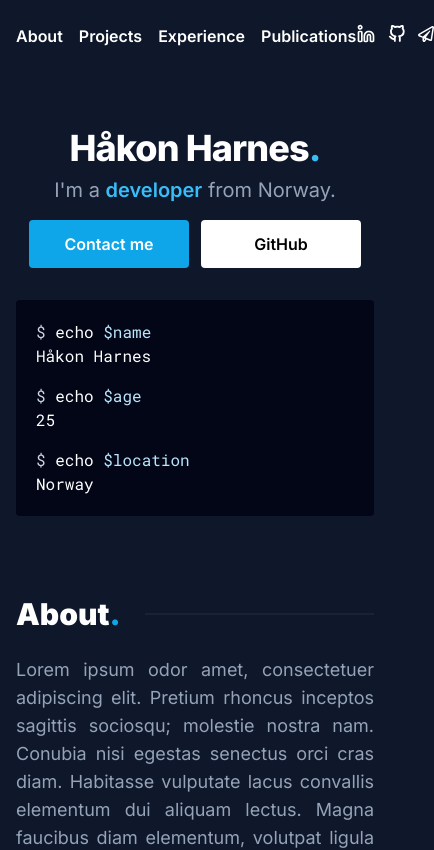
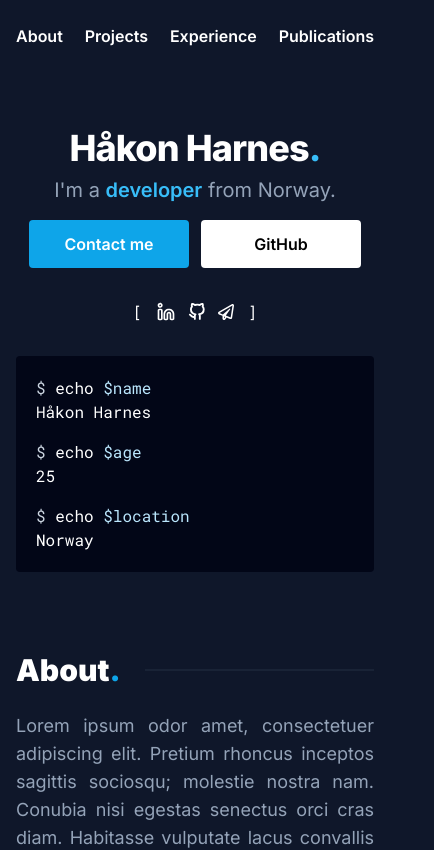
Before and after one commit to HakonHarnes/website, a Next.js app: page / in a window 390 px wide. Shown: the top 850 px of the page, 434 px wide, since content can reach past the window. Built offline with nearby package versions, Linux system fonts and the light colour scheme.

Commit message:
fix: make header more responsive

```diff
--- a/app/components/HeaderSection.tsx
+++ b/app/components/HeaderSection.tsx
@@ -5,7 +5,7 @@ import InternalLink from "@/components/InternalLink";
 
 export default function HeaderSection() {
   return (
-    <nav className="pt-6 flex items-center justify-center sm:justify-between lg:pt-8">
+    <nav className="w-full items-center pt-6 sm:flex sm:justify-between">
       <ul className="hidden sm:block">
         <li>
           <InternalLink href="/">
@@ -13,22 +13,28 @@ export default function HeaderSection() {
           </InternalLink>
         </li>
       </ul>
-      <div className="flex  w-full justify-between xxs:gap-8 sm:w-auto">
-        <ul className="flex w-full items-center justify-between gap-4 mobile:w-auto xxs:gap-8 sm:gap-10 sm:border-r sm:border-r-slate-600 sm:pr-8">
+      <div className="xs:flex">
+        <ul className="flex justify-between sm:gap-6 xs:flex-1 xs:border-r xs:border-r-slate-600 xs:pr-3 sm:pr-4">
           <li>
             <InternalLink href="/#about">About</InternalLink>
           </li>
           <li>
             <InternalLink href="/#projects">Projects</InternalLink>
           </li>
-          <li>
+          <li className="hidden mobile:block">
             <InternalLink href="/#experience">Experience</InternalLink>
           </li>
-          <li>
+          <li className="mobile:hidden">
+            <InternalLink href="/#experience">Exp.</InternalLink>
+          </li>
+          <li className="hidden mobile:block">
             <InternalLink href="/#publications">Publications</InternalLink>
           </li>
+          <li className="mobile:hidden">
+            <InternalLink href="/#publications">Pub.</InternalLink>
+          </li>
         </ul>
-        <ul className="hidden mobile:block">
+        <ul className="hidden xs:block xs:pl-3 sm:pl-4">
           <SocialLinks />
         </ul>
       </div>
--- a/app/components/HeroSection.tsx
+++ b/app/components/HeroSection.tsx
@@ -1,4 +1,5 @@
 import Button from "@/components/Button";
+import SocialLinks from "@/components/SocialLinks";
 import { Roboto_Mono } from "next/font/google";
 
 const roboto = Roboto_Mono({ subsets: ["latin"] });
@@ -6,6 +7,7 @@ export default function HeroSection() {
   return (
     <div className="mx-auto flex flex-col items-center justify-between gap-8 py-20 sm:py-24 md:gap-10 lg:flex-row lg:py-32">
       <AboutMe />
+      <Socials />
       <Terminal />
     </div>
   );
@@ -13,7 +15,7 @@ export default function HeroSection() {
 
 function AboutMe() {
   return (
-    <div className="w-full flex flex-1 flex-col items-center gap-2 md:max-w-xl lg:items-start md:gap-3 lg:gap-4">
+    <div className="flex w-full flex-1 flex-col items-center gap-2 md:max-w-xl md:gap-3 lg:items-start lg:gap-4">
       <h1 className="text-4xl font-extrabold tracking-tight dark:text-white  md:text-4xl lg:text-6xl">
         Håkon Harnes<span className="text-sky-400">.</span>
       </h1>
@@ -21,12 +23,20 @@ function AboutMe() {
         I&apos;m a <span className="font-semibold text-sky-400">developer</span>{" "}
         from Norway.
       </p>
-      <div className="w-full flex gap-3 pt-2 mobile:w-auto lg:gap-4">
+      <div className="flex w-full gap-3 pt-2 mobile:w-auto lg:gap-4">
         <Button href="mailto:hakon@harnes.co">Contact me</Button>
         <Button href="https://github.com/hakonharnes" color="white">
           GitHub
         </Button>
       </div>
+    </div>
+  );
+}
+
+function Socials() {
+  return (
+    <div className="flex items-center justify-center gap-4 xs:hidden">
+      [<SocialLinks />]
     </div>
   );
 }
```
